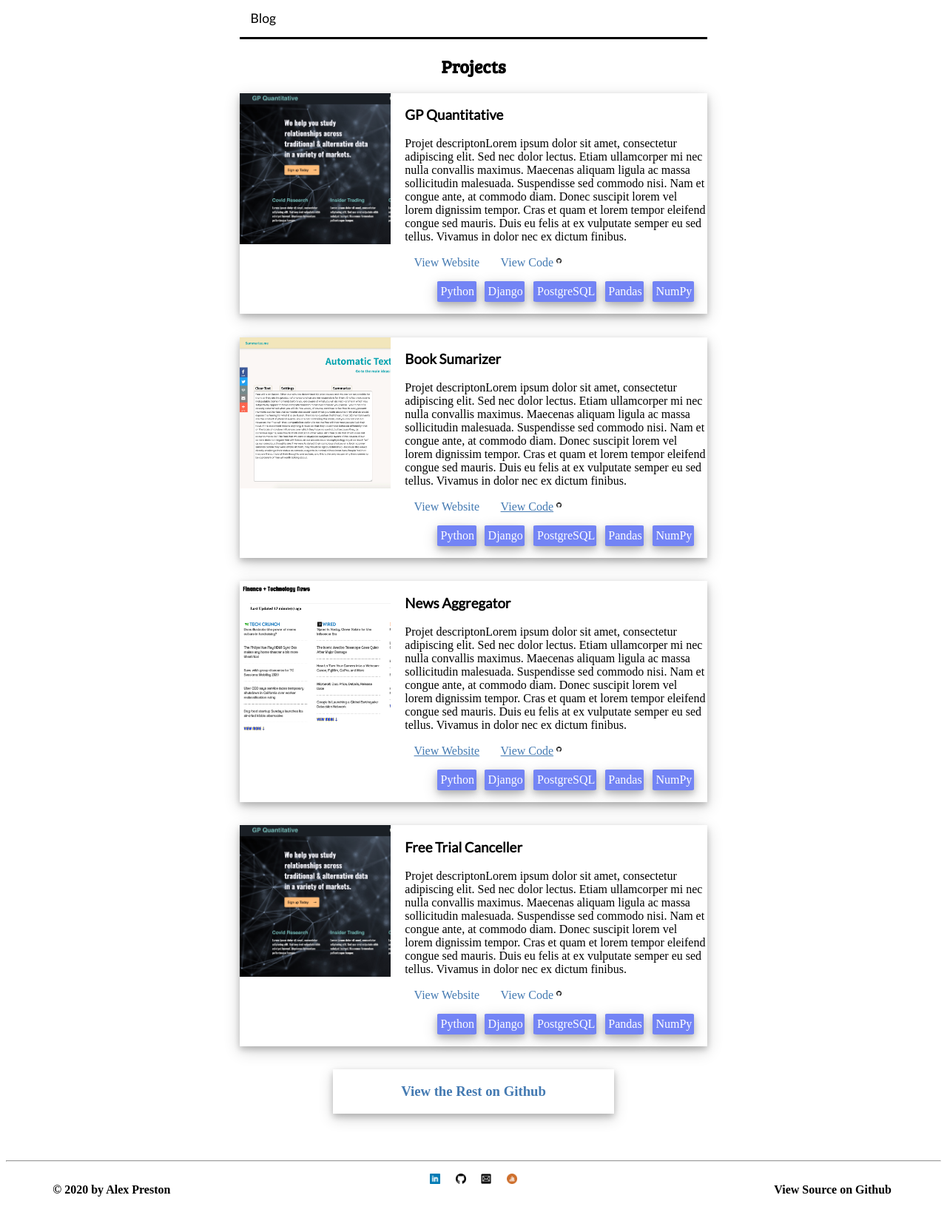
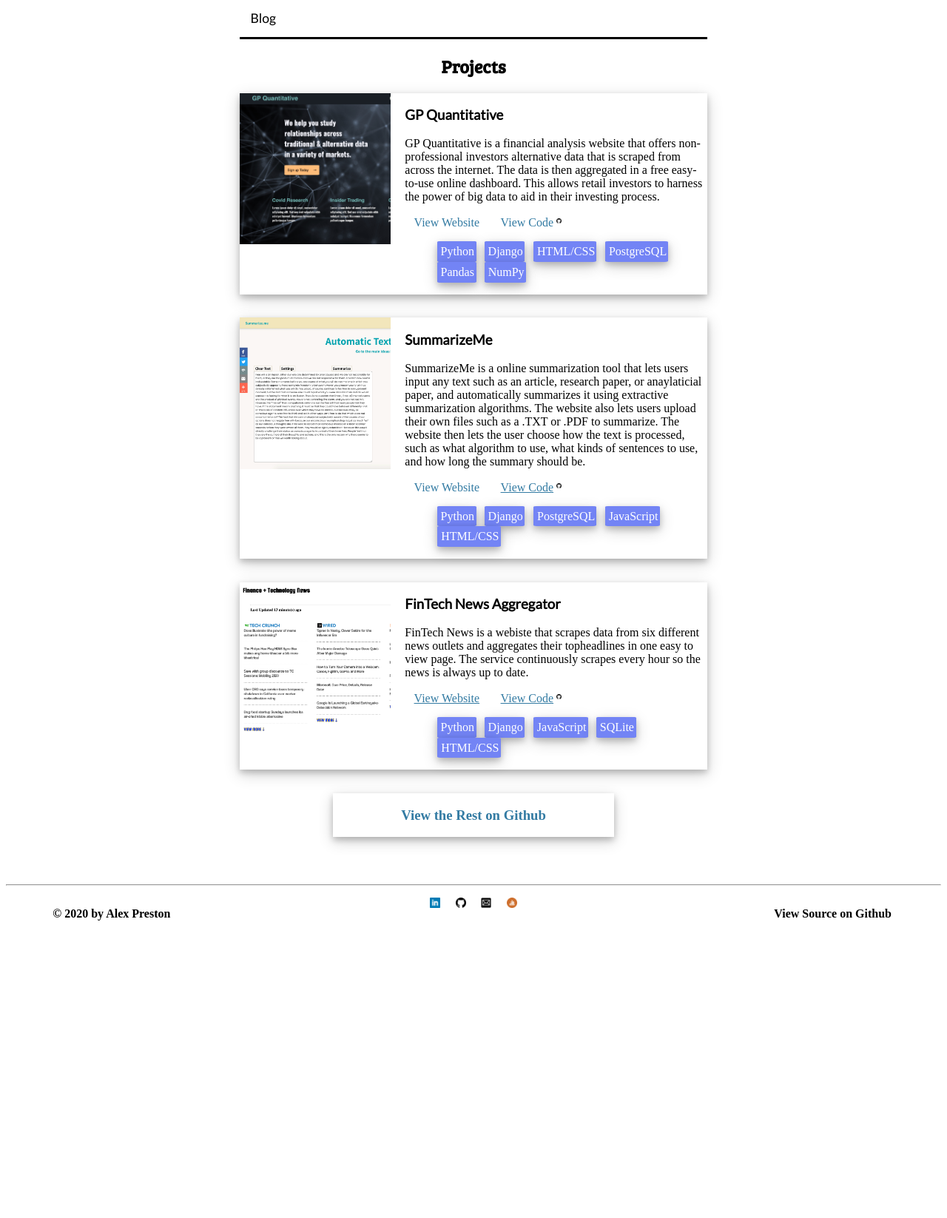
Before and after one commit to alexrpreston/alexpreston.org, a Django app: page /portfolio/ in a window 1280 px wide. Shown: the part 168-1814 px from the top of the page at 74% size. After the commit the page ends 1412 px from the top, so only its background shows below. Run offline with Django 3.2, Linux system fonts and the light colour scheme.

```diff
--- a/portfolio/static/portfolio/css/style.css
+++ b/portfolio/static/portfolio/css/style.css
@@ -186,13 +205,13 @@ html{
 .projectWebsiteLink{
     padding: 0% 3%;
     margin: 1% 0%;
-    color: #447AB2;
+    color: #337BA3;
 }
 
 .projectCodeLink{
     padding: 0% 3%;
     margin: 1% 0%;
-    color: #447AB2;
+    color: #337BA3;
 }
 
 .projectLanguagesList{
@@ -230,8 +249,9 @@ html{
 }
 
 .viewMoreOnGithub{
-    color: #447AB2;
+    color: #337BA3;
     text-align: center;
+
 }
 
 .viewMoreOnGithubLink{
--- a/portfolio/templates/portfolio/base.html
+++ b/portfolio/templates/portfolio/base.html
@@ -9,8 +9,7 @@
         <link rel="shortcut icon" href="{% static 'portfolio/images/mainIcon.png' %}">
         <link href="https://fonts.googleapis.com/css2?family=Lato:wght@300&display=swap" rel="stylesheet">
         <link href="https://fonts.googleapis.com/css2?family=Lora:wght@500&display=swap" rel="stylesheet">
-
-    </head>
+        <link href="https://fonts.googleapis.com/css2?family=Oswald:wght@400;600&display=swap" rel="stylesheet">    </head>
     <body>
         <div id="navBar">
             <ul id="navBarList">
--- a/portfolio/templates/portfolio/blog.html
+++ b/portfolio/templates/portfolio/blog.html
@@ -11,7 +11,7 @@
             <p class="card-text blogPostDate">{{ post.created_on}} </p>
             <a href="{% url 'post_detail' post.slug  %}" class="btn btn-primary"></a><h2 class="blogTitle">{{ post.title }}</h2></a>
             <p class="card-text">{{post.content|slice:":200" }}</p>
-            <a href="{% url 'post_detail' post.slug  %}" class="btn btn-primary">Continue Reading</a>
+            <a href="{% url 'post_detail' post.slug  %}" class="continueReadingBlogButton">Continue Reading</a>
         </div>
     </div>
     <hr class="blogDivider">
--- a/portfolio/templates/portfolio/portfolio.html
+++ b/portfolio/templates/portfolio/portfolio.html
@@ -10,15 +10,17 @@
     </div>
     <div class="projectInfo">
         <h3 class="projectName">GP Quantitative</h3>
-        <p>Projet descriptonLorem ipsum dolor sit amet, consectetur adipiscing elit. Sed nec dolor lectus. Etiam ullamcorper mi nec nulla convallis maximus. Maecenas aliquam ligula ac massa sollicitudin malesuada. Suspendisse sed commodo nisi. Nam et congue ante, at commodo diam. Donec suscipit lorem vel lorem dignissim tempor. Cras et quam et lorem tempor eleifend congue sed mauris. Duis eu felis at ex vulputate semper eu sed tellus. Vivamus in dolor nec ex dictum finibus.</p>
+        <p>GP Quantitative is a financial analysis website that offers non-professional investors alternative data that is scraped from across the internet. The data is then aggregated in a free easy-to-use online dashboard. This allows retail investors to harness the power of big data to aid in their investing process.</p>
         <a class="projectWebsiteLink" target="_blank">View Website</a>
         <a class="projectCodeLink" target="_blank">View Code<img class="socialLinkIcon" src="{% static 'portfolio/images/github.png' %}"></a>
         <ul class="projectLanguagesList">
             <li class="projectLanguageBox"><div class="projectLanguage">Python</div></li>
             <li class="projectLanguageBox"><div class="projectLanguage">Django</div></li>
+            <li class="projectLanguageBox"><div class="projectLanguage">HTML/CSS</div></li>
             <li class="projectLanguageBox"><div class="projectLanguage">PostgreSQL</div></li>
             <li class="projectLanguageBox"><div class="projectLanguage">Pandas</div></li>
             <li class="projectLanguageBox"><div class="projectLanguage">NumPy</div></li>
+
         </ul>
     </div>
 </div>
@@ -28,16 +30,16 @@
         <img class="projectImage" src="{% static 'portfolio/images/bookSummarizer.png' %}">
     </div>
     <div class="projectInfo">
-        <h3 class="projectName">Book Sumarizer</h3>
-        <p>Projet descriptonLorem ipsum dolor sit amet, consectetur adipiscing elit. Sed nec dolor lectus. Etiam ullamcorper mi nec nulla convallis maximus. Maecenas aliquam ligula ac massa sollicitudin malesuada. Suspendisse sed commodo nisi. Nam et congue ante, at commodo diam. Donec suscipit lorem vel lorem dignissim tempor. Cras et quam et lorem tempor eleifend congue sed mauris. Duis eu felis at ex vulputate semper eu sed tellus. Vivamus in dolor nec ex dictum finibus.</p>
+        <h3 class="projectName">SummarizeMe</h3>
+        <p>SummarizeMe is a online summarization tool that lets users input any text such as an article, research paper, or anaylaticial paper, and automatically summarizes it using extractive summarization algorithms. The website also lets users upload their own files such as a .TXT or .PDF to summarize. The website then lets the user choose how the text is processed, such as what algorithm to use, what kinds of sentences to use, and how long the summary should be. </p>
         <a class="projectWebsiteLink" target="_blank">View Website</a>
         <a class="projectCodeLink" href="https://github.com/alexrpreston/Book-Summarizer" target="_blank">View Code<img class="socialLinkIcon" src="{% static 'portfolio/images/github.png' %}"></a>
         <ul class="projectLanguagesList">
             <li class="projectLanguageBox"><div class="projectLanguage">Python</div></li>
             <li class="projectLanguageBox"><div class="projectLanguage">Django</div></li>
             <li class="projectLanguageBox"><div class="projectLanguage">PostgreSQL</div></li>
-            <li class="projectLanguageBox"><div class="projectLanguage">Pandas</div></li>
-            <li class="projectLanguageBox"><div class="projectLanguage">NumPy</div></li>
+            <li class="projectLanguageBox"><div class="projectLanguage">JavaScript</div></li>
+            <li class="projectLanguageBox"><div class="projectLanguage">HTML/CSS</div></li>
         </ul>
     </div>
 </div>
@@ -47,38 +49,22 @@
         <img class="projectImage" src="{% static 'portfolio/images/newsAggregator.png' %}">
     </div>
     <div class="projectInfo">
-        <h3 class="projectName">News Aggregator</h3>
-        <p>Projet descriptonLorem ipsum dolor sit amet, consectetur adipiscing elit. Sed nec dolor lectus. Etiam ullamcorper mi nec nulla convallis maximus. Maecenas aliquam ligula ac massa sollicitudin malesuada. Suspendisse sed commodo nisi. Nam et congue ante, at commodo diam. Donec suscipit lorem vel lorem dignissim tempor. Cras et quam et lorem tempor eleifend congue sed mauris. Duis eu felis at ex vulputate semper eu sed tellus. Vivamus in dolor nec ex dictum finibus.</p>
+        <h3 class="projectName">FinTech News Aggregator</h3>
+        <p>FinTech News is a webiste that scrapes data from six different news outlets and aggregates their topheadlines in one easy to view page. The service continuously scrapes every hour so the news is always up to date.</p>
         <a class="projectWebsiteLink" href="http://alexrpreston.pythonanywhere.com/newsapp/" target="_blank">View Website</a>
         <a class="projectCodeLink" href="https://github.com/alexrpreston/News-Aggregator" target="_blank">View Code<img class="socialLinkIcon" src="{% static 'portfolio/images/github.png' %}"></a>
         <ul class="projectLanguagesList">
             <li class="projectLanguageBox"><div class="projectLanguage">Python</div></li>
             <li class="projectLanguageBox"><div class="projectLanguage">Django</div></li>
-            <li class="projectLanguageBox"><div class="projectLanguage">PostgreSQL</div></li>
-            <li class="projectLanguageBox"><div class="projectLanguage">Pandas</div></li>
-            <li class="projectLanguageBox"><div class="projectLanguage">NumPy</div></li>
+            <li class="projectLanguageBox"><div class="projectLanguage">JavaScript</div></li>
+            <li class="projectLanguageBox"><div class="projectLanguage">SQLite</div></li>
+            <li class="projectLanguageBox"><div class="projectLanguage">HTML/CSS</div></li>
+
         </ul>
     </div>
 </div>
 
-<div class="individualProjects">
-    <div class="projectImageDiv">
-        <img class="projectImage" src="{% static 'portfolio/images/gpQuant.png' %}">
-    </div>
-    <div class="projectInfo">
-        <h3 class="projectName">Free Trial Canceller</h3>
-        <p>Projet descriptonLorem ipsum dolor sit amet, consectetur adipiscing elit. Sed nec dolor lectus. Etiam ullamcorper mi nec nulla convallis maximus. Maecenas aliquam ligula ac massa sollicitudin malesuada. Suspendisse sed commodo nisi. Nam et congue ante, at commodo diam. Donec suscipit lorem vel lorem dignissim tempor. Cras et quam et lorem tempor eleifend congue sed mauris. Duis eu felis at ex vulputate semper eu sed tellus. Vivamus in dolor nec ex dictum finibus.</p>
-        <a class="projectWebsiteLink" target="_blank">View Website</a>
-        <a class="projectCodeLink" target="_blank">View Code<img class="socialLinkIcon" src="{% static 'portfolio/images/github.png' %}"></a>
-        <ul class="projectLanguagesList">
-            <li class="projectLanguageBox"><div class="projectLanguage">Python</div></li>
-            <li class="projectLanguageBox"><div class="projectLanguage">Django</div></li>
-            <li class="projectLanguageBox"><div class="projectLanguage">PostgreSQL</div></li>
-            <li class="projectLanguageBox"><div class="projectLanguage">Pandas</div></li>
-            <li class="projectLanguageBox"><div class="projectLanguage">NumPy</div></li>
-        </ul>
-    </div>
-</div>
+
 
 <div class="individualProjects viewMore">
     <div class="projectInfo">
```
Also changed, not shown: other parts of portfolio/static/portfolio/css/style.css (+28 -7 lines).
